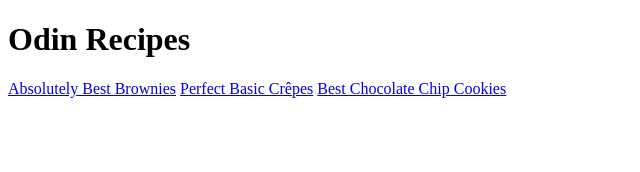
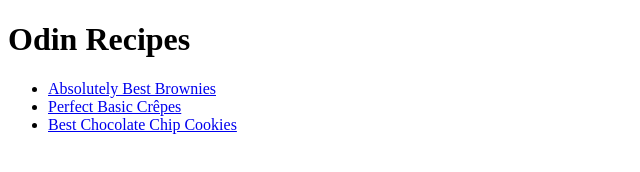
Before and after one commit to ludlgr/odin-recipes-2024, a plain HTML site: page index.html in a window 1280 px wide. Shown: the whole page, without its empty margins (0-640 px from the left). Drawn offline with Linux system fonts and the light colour scheme.

Commit message:
Format recipe links in a list

```diff
--- a/index.html
+++ b/index.html
@@ -8,8 +8,10 @@
 
   <body>
     <h1>Odin Recipes</h1>
-    <a href="recipes/brownies.html">Absolutely Best Brownies</a>
-    <a href="recipes/crepes.html">Perfect Basic Crêpes</a>
-    <a href="recipes/cookies.html">Best Chocolate Chip Cookies</a>
+    <ul>
+      <li><a href="recipes/brownies.html">Absolutely Best Brownies</a></li>
+      <li><a href="recipes/crepes.html">Perfect Basic Crêpes</a></li>
+      <li><a href="recipes/cookies.html">Best Chocolate Chip Cookies</a></li>
+    </ul>
   </body>
 </html>
```
